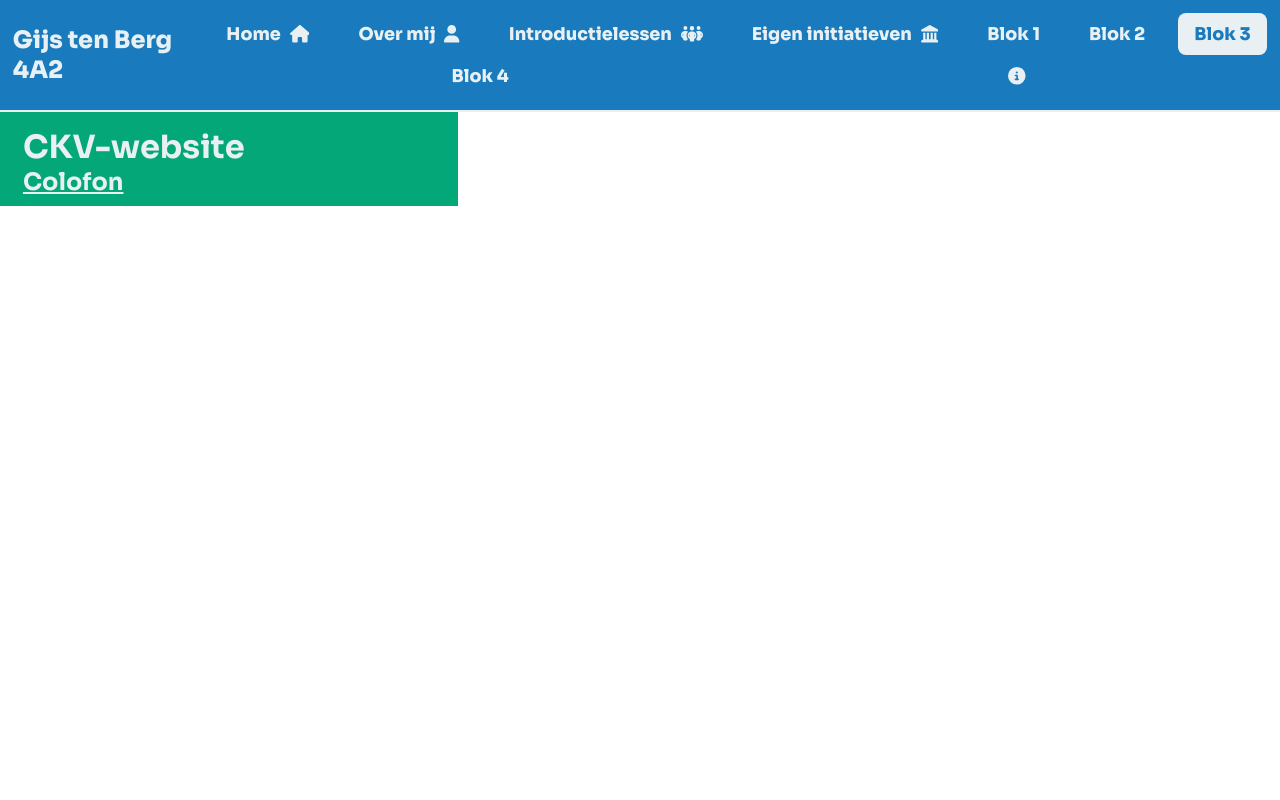
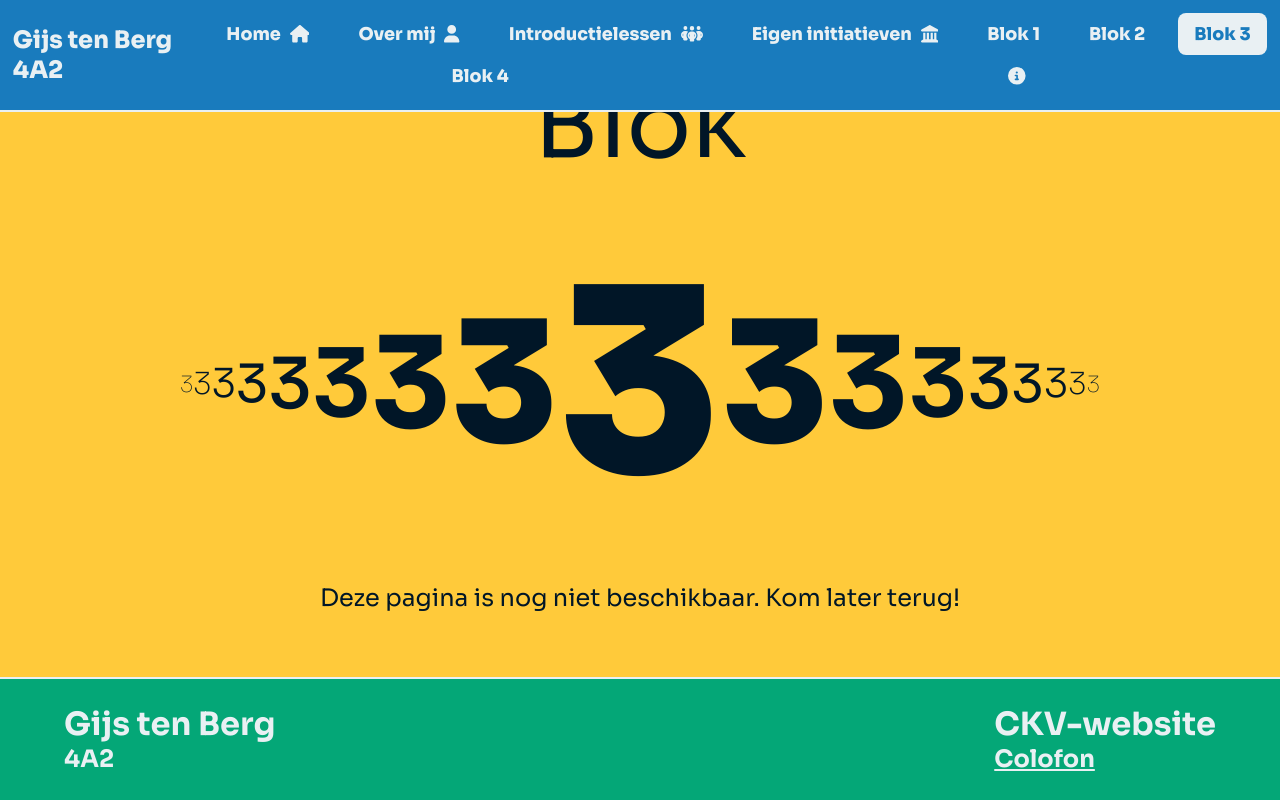
Before and after one commit to Gijs6/ckv, a Flask app: page /gijsckv/blok-3 in a window 1280 px wide. Run offline with Flask 3, Linux system fonts and the light colour scheme; some libraries are stand-ins or nearby versions.

Commit message:
Pages for blokken that havent started yet

```diff
--- a/static/styles/ckvbasis.css
+++ b/static/styles/ckvbasis.css
@@ -140,7 +140,9 @@ h1, h2, p, ul {
 /* General stuff */
 
 #scrollablecontainer {
-    /* margin-left: 18vw; */
+    flex-grow: 1;
+    display: flex;
+    flex-direction: column;
 }
 
 
@@ -171,11 +173,13 @@ h1, h2, p, ul {
     background: var(--groen);
     color: var(--wit);
     justify-content: space-between;
-    /* margin-left: 18vw; */
     border-top: 2px var(--wit) solid;
     z-index: 10000;
 }
 
+#footerrechts a {
+    color: var(--wit);
+}
 
 /* Top/sidebar stuff */
 
@@ -353,10 +357,6 @@ h1, h2, p, ul {
     padding: 0;
 }
 
-#footerrechts a {
-    color: var(--wit);
-}
-
 .kunstwerkmetcredits img {
     object-fit: cover;
     margin-bottom: 10px;
@@ -374,8 +374,6 @@ h1, h2, p, ul {
     text-align: center;
 }
 
-
-
 .scheiding.geel {
     background: var(--geel);
 }
--- a/static/styles/ckvblokpaginas.css
+++ b/static/styles/ckvblokpaginas.css
@@ -209,5 +209,124 @@
 .collectie-collages-container {
     display: flex;
     flex-direction: column;
-    gap: 40px;
+    gap: 50px;
 }
+
+
+
+
+
+
+.bloknietbegonnen {
+    flex-grow: 1;
+    background: var(--geel);
+    display: flex;
+    align-items: center;
+    justify-content: space-evenly;
+    flex-direction: column;
+}
+
+.bloknietbegonnenblok {
+    font-size: 6em;
+}
+
+.bloknietbegonnennumsdiv span {
+    transition: all 250ms ease;
+}
+
+.bloknietbegonnentekst {
+    font-size: 1.5em;
+}
+
+.bloknietbegonnennumsdiv {
+    display: flex;
+    flex-direction: row;
+    justify-content: space-between;
+    align-items: center;
+    position: relative;
+}
+
+.numrij-8 {
+    font-size: 1.4em;
+    font-weight: 100;
+}
+
+.numrij-7 {
+    font-size: 1.9em;
+    font-weight: 200;
+}
+
+.numrij-6 {
+    font-size: 2.5em;
+    font-weight: 300;
+}
+
+.numrij-5 {
+    font-size: 3.3em;
+    font-weight: 400;
+}
+
+.numrij-4 {
+    font-size: 4.4em;
+    font-weight: 500;
+}
+
+.numrij-3 {
+    font-size: 5.9em;
+    font-weight: 600;
+}
+
+.numrij-2 {
+    font-size: 7.9em;
+    font-weight: 700;
+}
+
+.numrij-1 {
+    font-size: 10.5em;
+    font-weight: 800;
+}
+
+.numrij-0 {
+    font-size: 16em;
+    font-weight: 900;
+}
+
+
+
+
+
+.numrij-8:hover {
+    font-size: 3.8em;
+}
+
+.numrij-7:hover {
+    font-size: 4.0em;
+}
+
+.numrij-6:hover {
+    font-size: 4.4em;
+}
+
+.numrij-5:hover {
+    font-size: 5.2em;
+}
+
+.numrij-4:hover {
+    font-size: 6.4em;
+}
+
+.numrij-3:hover {
+    font-size: 8.1em;
+}
+
+.numrij-2:hover {
+    font-size: 10.5em;
+}
+
+.numrij-1:hover {
+    font-size: 13.8em;
+}
+
+.numrij-0:hover {
+    font-size: 18.2em;
+}
--- a/templates/ckvb3.html
+++ b/templates/ckvb3.html
@@ -4,6 +4,33 @@
 
 {% block title %}Blok 3{% endblock %}
 
+{% block extra_headers %}
+<link rel="stylesheet" href="{{ url_for('static', filename='styles/ckvb3.css') }}">
+<link rel="stylesheet" href="{{ url_for('static', filename='styles/ckvblokpaginas.css') }}">
+{% endblock %}
+
 {% block content %}
-Aan deze pagina wordt nog hard gewerkt!
+<div class="paginablok bloknietbegonnen">
+    <span class="bloknietbegonnenblok">Blok</span>
+    <div class="bloknietbegonnennumsdiv">
+        <span class="numrij-8">3</span>
+        <span class="numrij-7">3</span>
+        <span class="numrij-6">3</span>
+        <span class="numrij-5">3</span>
+        <span class="numrij-4">3</span>
+        <span class="numrij-3">3</span>
+        <span class="numrij-2">3</span>
+        <span class="numrij-1">3</span>
+        <span class="numrij-0">3</span>
+        <span class="numrij-1">3</span>
+        <span class="numrij-2">3</span>
+        <span class="numrij-3">3</span>
+        <span class="numrij-4">3</span>
+        <span class="numrij-5">3</span>
+        <span class="numrij-6">3</span>
+        <span class="numrij-7">3</span>
+        <span class="numrij-8">3</span>
+    </div>
+    <span class="bloknietbegonnentekst">Deze pagina is nog niet beschikbaar. Kom later terug!</span>
+</div>
 {% endblock %}
```
Also changed, not shown: templates/ckvb4.html (+28 -1 lines), README.md, static/styles/ckvb3.css (added), static/styles/ckvb4.css (added).
